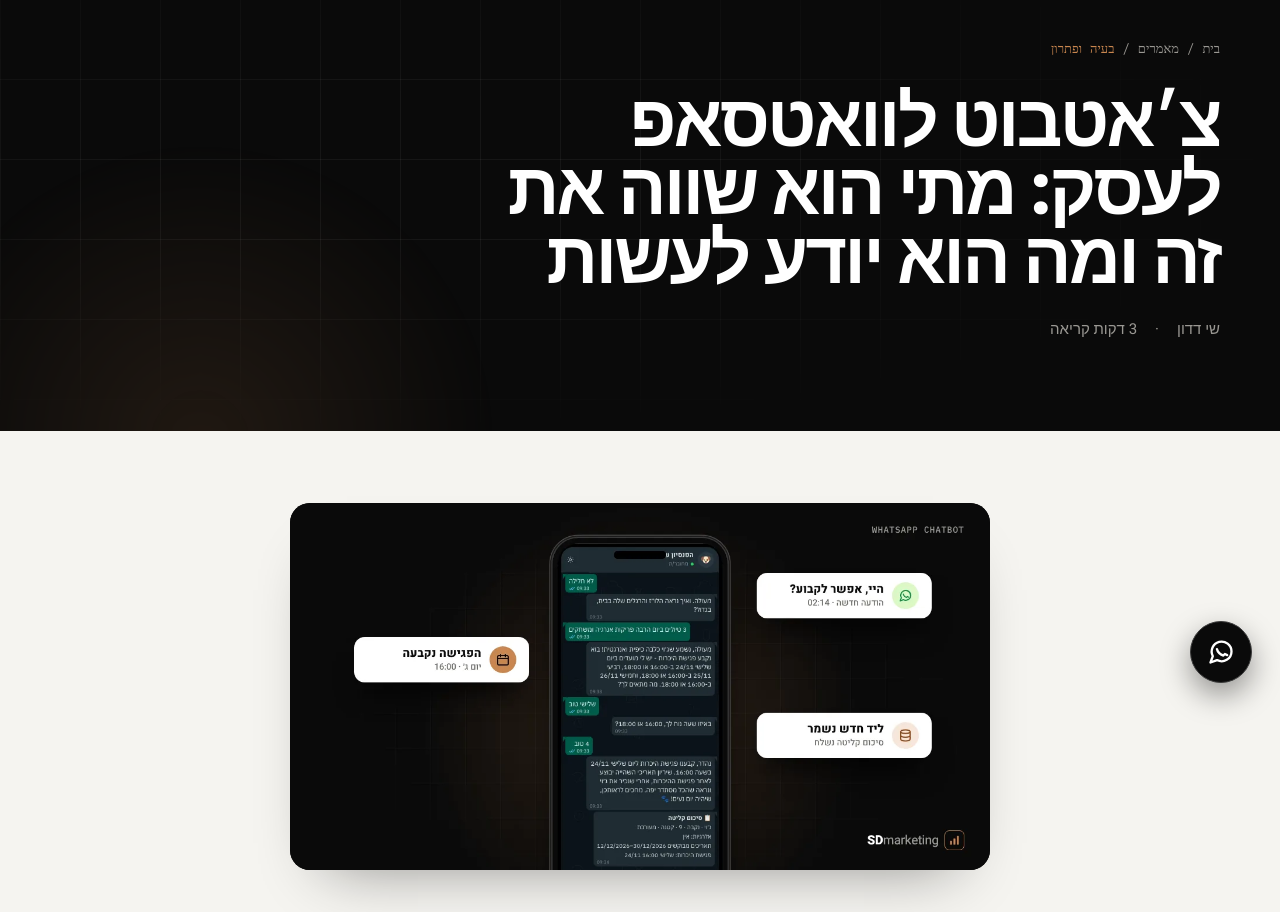
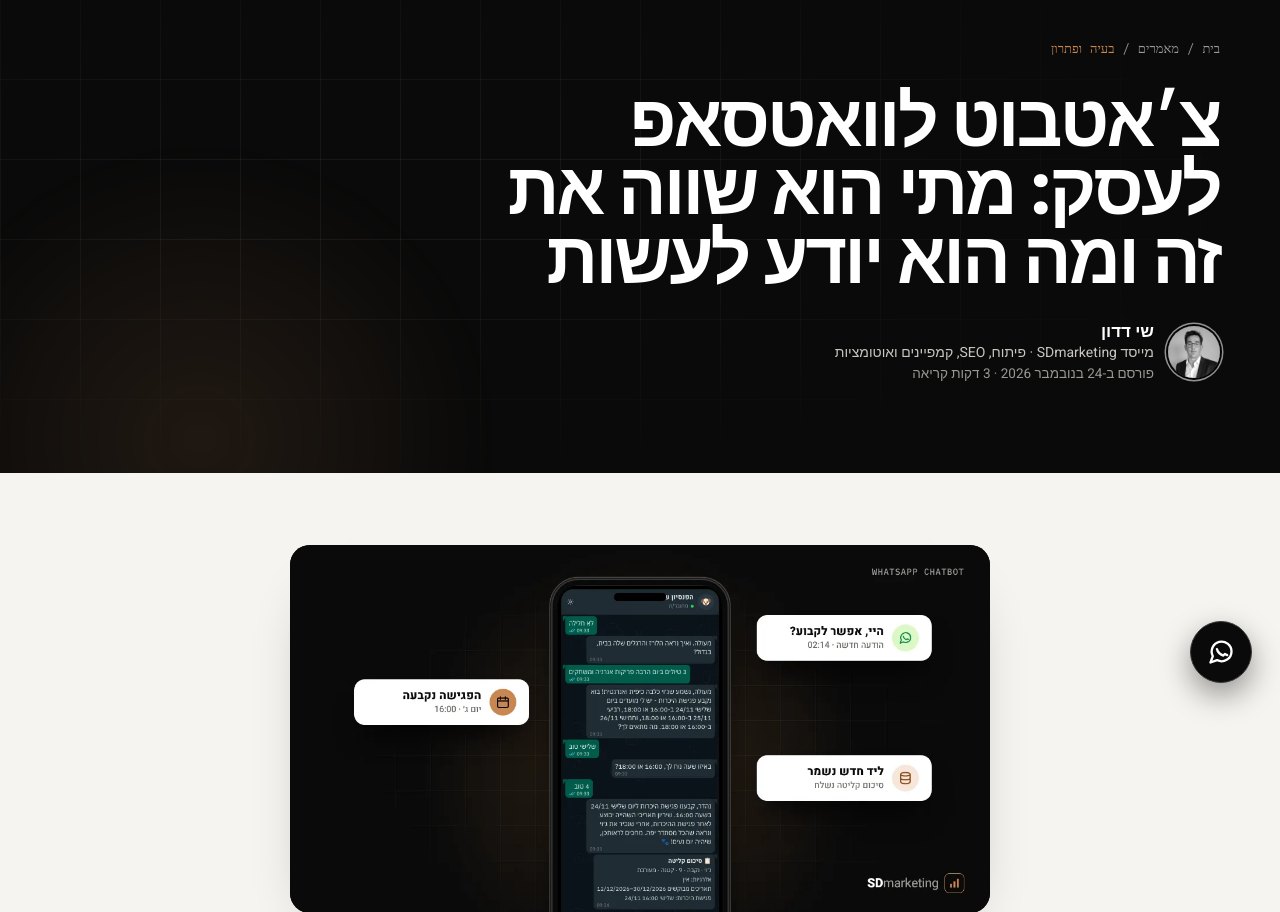
Before and after one commit to shaydadon/sdmarketing, a PHP site: page /article.php?slug=whatsapp-chatbot in a window 1280 px wide. Shown: the part 89-1001 px from the top of the page. Run offline with PHP 8.4, Linux system fonts and the light colour scheme; some web fonts are replaced.

Commit message:
v14: author byline and box, publish dates, topic filters on the articles page.
Each article shows the author (photo, name, role) and its publish date under
the title, and an 'about the author' box before the call to action. Article
structured data now carries the author's job title and photo and
datePublished/dateModified. The articles page filters by topic (automations
and chatbots, websites and landing pages, apps, campaigns and measurement).

Co-Authored-By: Claude Opus 5.5 <noreply@anthropic.com>
Claude-Session: https://claude.ai/code/session_014zuAcs1zaquws76TnR3NXN

```diff
--- a/article.php
+++ b/article.php
@@ -1,6 +1,7 @@
 <?php
 require __DIR__ . '/includes/config.php';
 require __DIR__ . '/includes/articles-data.php';
+require __DIR__ . '/includes/articles-meta.php';
 
 $slug    = (string) ($_GET['slug'] ?? '');
 $article = $articles_by_slug[$slug] ?? null;
@@ -26,7 +27,9 @@ $ld  = [
         'description' => $article['description'],
         'inLanguage' => 'he',
         'mainEntityOfPage' => $url,
-        'author' => ['@type' => 'Person', 'name' => 'שי דדון', 'url' => 'https://' . $site['domain'] . '/about.php'],
+        'author' => ['@type' => 'Person', 'name' => $author['name'], 'jobTitle' => $author['job_title'], 'url' => 'https://' . $site['domain'] . '/' . $author['url'], 'image' => 'https://' . $site['domain'] . '/' . $author['photo']],
+        'datePublished' => $article['published'],
+        'dateModified' => $article['updated'],
         'publisher' => ['@type' => 'Organization', 'name' => 'SDmarketing', 'url' => 'https://' . $site['domain'] . '/'],
         'keywords' => $article['keyword'],
         'image' => 'https://' . $site['domain'] . '/' . $article['image'],
@@ -62,7 +65,14 @@ $related = [$others[$i % count($others)], $others[($i + 1) % count($others)]];
   <div class="wrap p-hero sm post-hero">
     <nav class="crumb" aria-label="מיקום בעמוד"><a href="index.php">בית</a> / <a href="articles.php">מאמרים</a> / <b><?= e($article['type']) ?></b></nav>
     <h1 id="page-title"><?= e($article['title']) ?></h1>
-    <p class="post-meta"><span>שי דדון</span><span><?= (int) $article['minutes'] ?> דקות קריאה</span></p>
+    <div class="byline">
+      <span class="by-photo"><img src="<?= e($author['photo']) ?>" alt="" width="1024" height="1024" decoding="async"></span>
+      <div>
+        <a class="by-name" href="<?= e($author['url']) ?>"><?= e($author['name']) ?></a>
+        <span class="by-role"><?= e($author['role']) ?></span>
+        <span class="by-meta"><time datetime="<?= e($article['published']) ?>">פורסם ב-<?= e(he_date($article['published'])) ?></time><?php if ($article['updated'] !== $article['published']): ?> · <time datetime="<?= e($article['updated']) ?>">עודכן ב-<?= e(he_date($article['updated'])) ?></time><?php endif; ?> · <?= (int) $article['minutes'] ?> דקות קריאה</span>
+      </div>
+    </div>
   </div>
 </section>
 
@@ -87,6 +97,16 @@ $related = [$others[$i % count($others)], $others[($i + 1) % count($others)]];
       </section>
     <?php endif; ?>
 
+    <aside class="author-box" aria-label="על הכותב">
+      <img src="<?= e($author['photo']) ?>" alt="<?= e($author['name']) ?>" width="1024" height="1024" loading="lazy" decoding="async">
+      <div>
+        <p class="ab-k">על הכותב</p>
+        <p class="ab-n"><?= e($author['name']) ?>, מייסד SDmarketing</p>
+        <p class="ab-b"><?= e($author['bio']) ?></p>
+        <a class="link" href="<?= e($author['url']) ?>">עוד על שי <?= icon('arrow') ?></a>
+      </div>
+    </aside>
+
     <aside class="post-cta" aria-label="יצירת קשר">
       <p><?= $article['cta_html'] ?></p>
       <a class="btn btn-main" href="<?= e(wa_link($site, 'היי שי, קראתי את המאמר "' . $article['title'] . '" ואשמח לדבר')) ?>" target="_blank" rel="noopener"><span>בואו נדבר על העסק שלכם</span><?= icon('arrow') ?></a>
--- a/assets/css/style.css
+++ b/assets/css/style.css
@@ -1291,3 +1291,27 @@ h1,h2,h3{text-wrap:balance}
 .mobile-nav li:has(.mn-sub) > a{border-bottom:0}
 .mobile-nav li:has(.mn-sub){border-bottom:1px solid var(--line-d)}
 @media (max-width:800px){.post-cover{margin-bottom:28px;border-radius:16px}}
+
+/* ================= v14: author byline, author box, topic filters ================= */
+.page-articles .filters{flex-wrap:wrap;margin-top:34px}
+.byline{display:flex;align-items:center;gap:14px;margin-top:26px}
+.by-photo{flex:none}
+.by-photo img{width:52px;height:52px;border-radius:50%;object-fit:cover;filter:grayscale(1) contrast(1.06);box-shadow:0 0 0 2px var(--ink),0 0 0 3.5px var(--accent)}
+.byline > div{display:flex;flex-direction:column;line-height:1.35}
+.by-name{color:#fff;font-family:var(--display);font-weight:700;font-size:17px}
+.by-name:hover{color:var(--accent-2)}
+.by-role{font-size:14px;color:#c9c6bf}
+.by-meta{font-size:13.5px;color:var(--mute-d);margin-top:2px}
+.author-box{display:flex;gap:20px;align-items:flex-start;margin-top:56px;padding:26px 28px;background:#fff;border:1px solid var(--line);border-radius:20px}
+.author-box img{width:84px;height:84px;border-radius:50%;object-fit:cover;flex:none;filter:grayscale(1) contrast(1.06);box-shadow:0 0 0 3px #fff,0 0 0 4.5px var(--accent)}
+.ab-k{font-family:var(--display);font-weight:700;font-size:13px;color:var(--accent-ink)}
+.ab-n{font-family:var(--display);font-weight:800;font-size:20px;margin-top:2px;color:var(--ink)}
+.ab-b{font-size:16px;line-height:1.65;color:#4a4845;margin-top:8px}
+.author-box .link{margin-top:12px}
+.post-meta{display:none}
+@media (max-width:800px){
+  .page-articles .filters{gap:8px}
+  .page-articles .chip{height:40px;padding:0 14px;font-size:14px}
+  .author-box{flex-direction:column;gap:14px;padding:22px 20px}
+  .author-box img{width:72px;height:72px}
+}
--- a/includes/articles-data.php
+++ b/includes/articles-data.php
@@ -9,6 +9,9 @@ $articles = [
         'keyword' => 'צ׳אטבוט לוואטסאפ',
         'type' => 'בעיה ופתרון',
         'service' => 'services.php#automations',
+        'topic' => 'automations',
+        'published' => '2026-11-24',
+        'updated' => '2026-11-24',
         'image' => 'assets/img/articles/whatsapp-chatbot.webp',
         'image_alt' => 'צ׳אטבוט לוואטסאפ בטלפון: הבוט קבע פגישה ושמר ליד חדש',
         'minutes' => 3,
@@ -56,6 +59,9 @@ $articles = [
         'keyword' => 'איך לא לאבד לידים',
         'type' => 'מדריך',
         'service' => 'services.php#automations',
+        'topic' => 'automations',
+        'published' => '2026-11-24',
+        'updated' => '2026-11-24',
         'image' => 'assets/img/articles/stop-losing-leads.webp',
         'image_alt' => 'איך לא לאבד לידים: פנייה מוואטסאפ ומהאתר מקבלת מענה תוך דקה ונשמרת בטבלה',
         'minutes' => 3,
@@ -110,6 +116,9 @@ $articles = [
         'keyword' => 'אוטומציות לעסקים',
         'type' => 'מדריך',
         'service' => 'services.php#automations',
+        'topic' => 'automations',
+        'published' => '2026-11-24',
+        'updated' => '2026-11-24',
         'image' => 'assets/img/articles/small-business-automations.webp',
         'image_alt' => 'אוטומציות לעסקים: טופס באתר נשמר ב-CRM, נשלחת תזכורת לפגישה ומייל המשך',
         'minutes' => 3,
@@ -165,6 +174,9 @@ $articles = [
         'keyword' => 'אפליקציית PWA',
         'type' => 'מדריך השוואה',
         'service' => 'services.php#pwa',
+        'topic' => 'pwa',
+        'published' => '2026-11-24',
+        'updated' => '2026-11-24',
         'image' => 'assets/img/articles/pwa-vs-app-store.webp',
         'image_alt' => 'אפליקציית PWA בשני טלפונים: מותקנת למסך הבית בלי חנות האפליקציות',
         'minutes' => 3,
@@ -213,6 +225,9 @@ $articles = [
         'keyword' => 'דף נחיתה',
         'type' => 'מדריך',
         'service' => 'services.php#websites',
+        'topic' => 'websites',
+        'published' => '2026-11-24',
+        'updated' => '2026-11-24',
         'image' => 'assets/img/articles/landing-page.webp',
         'image_alt' => 'דף נחיתה עם טופס קצר להשארת פרטים',
         'minutes' => 3,
@@ -266,6 +281,9 @@ $articles = [
         'keyword' => 'מעקב המרות',
         'type' => 'בעיה ופתרון',
         'service' => 'services.php#campaigns',
+        'topic' => 'campaigns',
+        'published' => '2026-11-24',
+        'updated' => '2026-11-24',
         'image' => 'assets/img/articles/conversion-tracking.webp',
         'image_alt' => 'דוח מעקב המרות: פניות לפי מקור, גוגל, אינסטגרם, פייסבוק ואורגני',
         'minutes' => 3,
--- /dev/null
+++ b/includes/articles-meta.php
@@ -0,0 +1,31 @@
+<?php
+// Shared article metadata: the author, the topics used to filter the list, and Hebrew dates.
+
+$author = [
+    'name'  => 'שי דדון',
+    'role'  => 'מייסד SDmarketing · פיתוח, SEO, קמפיינים ואוטומציות',
+    'photo' => 'assets/img/founder.webp',
+    'url'   => 'about.php',
+    // Short bio for the "about the author" box at the end of each article.
+    'bio'   => 'יותר מ-15 שנה כמפתח תוכנה, עם תואר B.Sc. במדעי המחשב. השלים קורס בשיווק דיגיטלי שכלל SEO וקמפיינים ממומנים, ועובד בשיווק דיגיטלי כבר שנתיים. את האתרים, האוטומציות והקמפיינים שהוא כותב עליהם, הוא בונה ומנהל בעצמו.',
+    'job_title' => 'מפתח תוכנה ומשווק דיגיטלי',
+];
+
+// Topics follow the service a reader is looking at, not the article format.
+$article_topics = [
+    'all'         => 'הכל',
+    'automations' => 'אוטומציות וצ׳אטבוטים',
+    'websites'    => 'אתרים ודפי נחיתה',
+    'pwa'         => 'אפליקציות',
+    'campaigns'   => 'קמפיינים ומדידה',
+];
+
+function he_date(string $iso): string
+{
+    $months = ['ינואר', 'פברואר', 'מרץ', 'אפריל', 'מאי', 'יוני', 'יולי', 'אוגוסט', 'ספטמבר', 'אוקטובר', 'נובמבר', 'דצמבר'];
+    $t = strtotime($iso);
+    if (!$t) {
+        return '';
+    }
+    return (int) date('j', $t) . ' ב' . $months[(int) date('n', $t) - 1] . ' ' . date('Y', $t);
+}
--- a/includes/header.php
+++ b/includes/header.php
@@ -38,7 +38,7 @@ function logo_mark(): string
   <link rel="preconnect" href="https://fonts.googleapis.com">
   <link rel="preconnect" href="https://fonts.gstatic.com" crossorigin>
   <link href="https://fonts.googleapis.com/css2?family=Heebo:wght@400;500;700;800;900&family=IBM+Plex+Sans+Hebrew:wght@400;500;600;700&family=IBM+Plex+Mono:wght@400;500;600&display=swap" rel="stylesheet">
-  <link rel="stylesheet" href="assets/css/style.css?v=130">
+  <link rel="stylesheet" href="assets/css/style.css?v=140">
 </head>
 <body class="page-<?= e($page_id) ?>">
 <?php require __DIR__ . '/icons.php'; ?>
```
Also changed, not shown: articles.php (+10 -2 lines), content/articles/01-whatsapp-chatbot.md (+2 -0 lines), content/articles/02-stop-losing-leads.md (+2 -0 lines), content/articles/03-small-business-automations.md (+2 -0 lines), content/articles/04-pwa-vs-app-store.md (+2 -0 lines), content/articles/05-landing-page.md (+2 -0 lines), content/articles/06-conversion-tracking.md (+2 -0 lines), e2e/tests/site.spec.js (+20 -0 lines), 1 other file.
